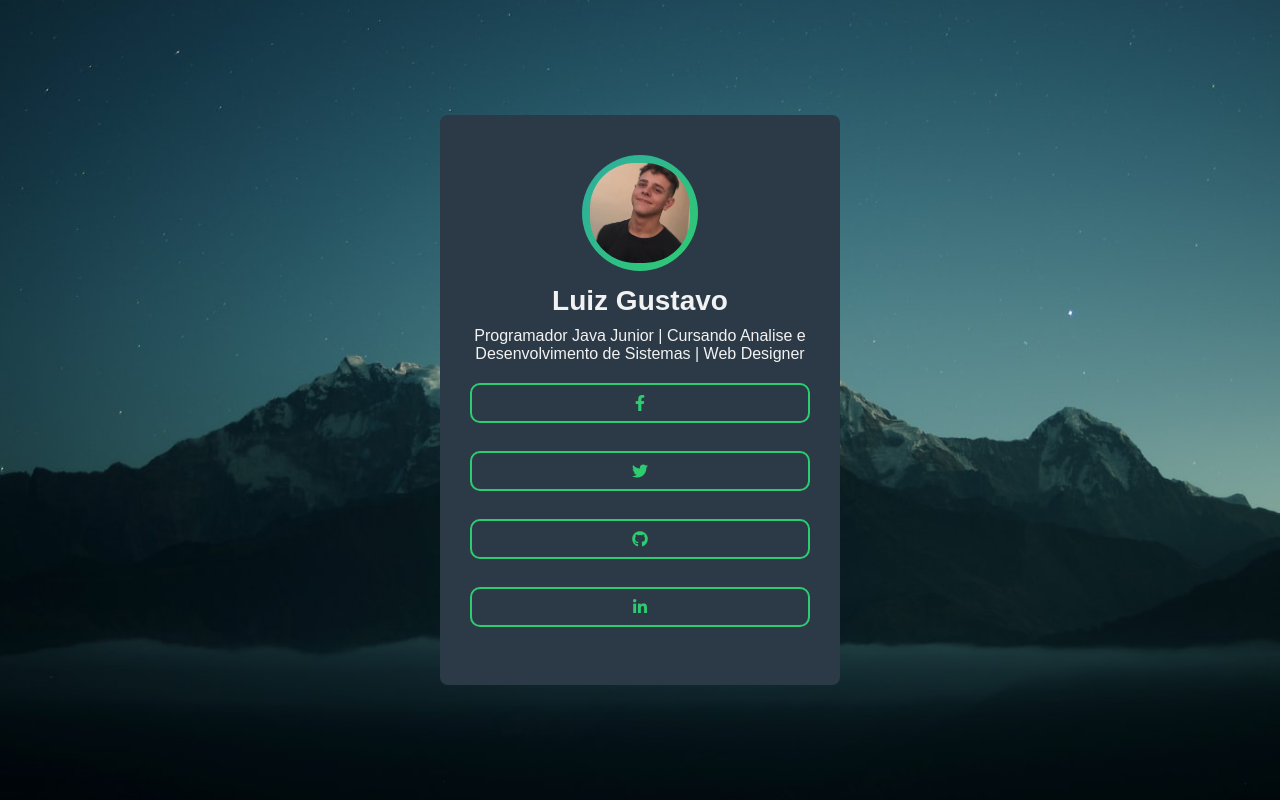
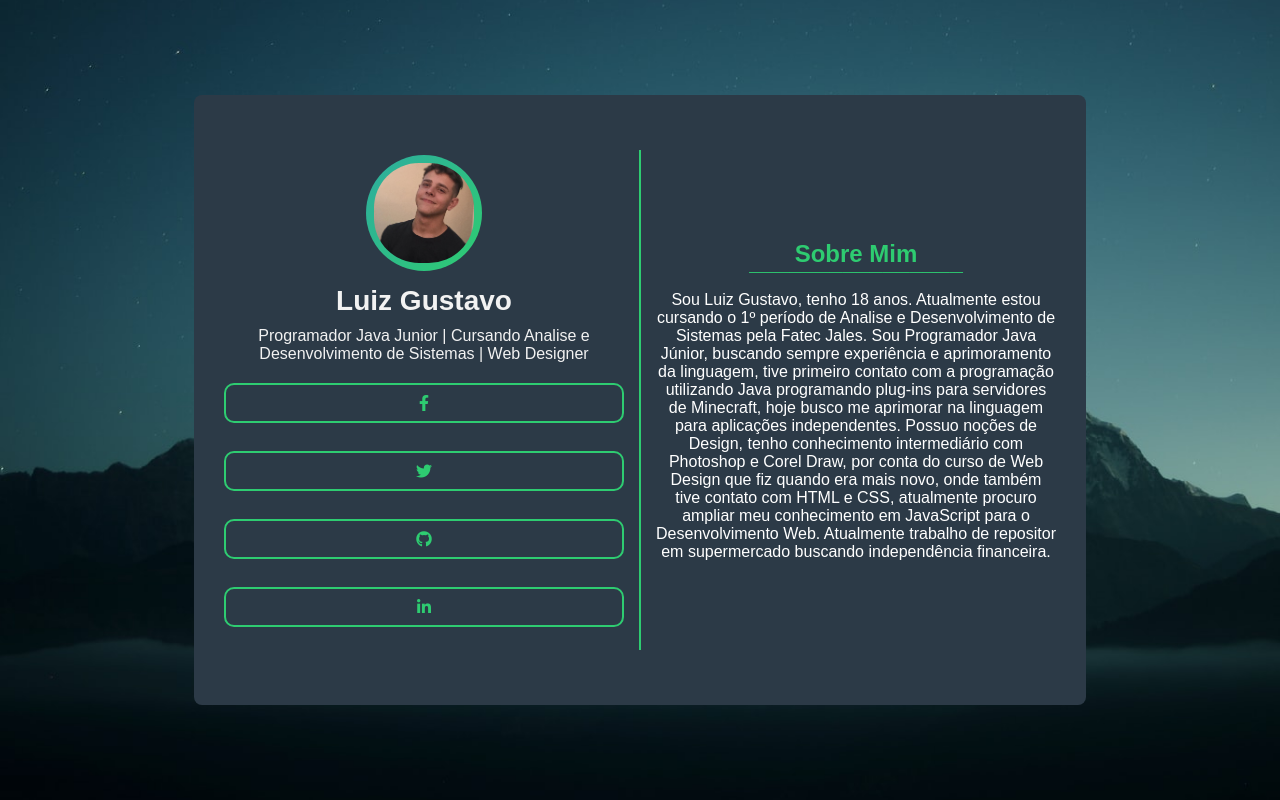
Before and after one commit to luizgcl/luizgcl, a plain HTML site: page index.html in a window 1280 px wide. Drawn offline with Linux system fonts and the light colour scheme.

Commit message:
Updated Style
+ Added Section "About Me"

```diff
--- a/css/style.css
+++ b/css/style.css
@@ -15,16 +15,55 @@ body{
     justify-content: center;
 }
 
+.container {
+    text-align: center;
+    border-radius: 8px;
+    overflow: hidden;
+    background: #2c3a47;
+    padding: 40px 30px;
+
+    display: flex;
+    flex-direction: row;
+
+    align-items: center;
+    justify-content: center;
+    animation: animated-gradient 2s linear infinite;
+}
+
 .profile-card{
     width: 400px;
     text-align: center;
     border-radius: 8px;
     overflow: hidden;
+    display: block;
 }
 
-.card-header{
-    background: #2c3a47;
-    padding: 40px 30px;
+.division {
+    width: 2px;
+    height: 500px;
+    background: #2ecc71;
+    margin: 15px;
+}
+
+
+.profile-about {
+    width: 400px;
+}
+
+.title {
+    color: #2ecc71;
+}
+
+.line {
+    top: 0;
+    color: #2ecc71;
+    margin-top: -20px;
+}
+
+.content {
+    font-weight: 300;
+    color: white;
+    margin-top: 15px;
 }
 
 .pic{
--- a/index.html
+++ b/index.html
@@ -9,6 +9,7 @@
     <link rel="stylesheet" type="text/css" href="css/style.css"/>
 </head>
 <body>
+    <section class="container">
         <div class="profile-card">
             <div class="card-header">
                 <div class="pic">
@@ -26,5 +27,18 @@
                   </div>
             </div>
         </div>
+        <div class="division"></div>
+        <div class="profile-about">
+            <h1 class="title">Sobre Mim</h1>
+            <h1 class="line">________________</h1>
+            <div class="content">
+                Sou Luiz Gustavo, tenho 18 anos.
+                Atualmente estou cursando o 1º período de Analise e Desenvolvimento de Sistemas pela Fatec Jales.
+                Sou Programador Java Júnior, buscando sempre experiência e aprimoramento da linguagem, tive primeiro contato com a programação utilizando Java programando plug-ins para servidores de Minecraft, hoje busco me aprimorar na linguagem para aplicações independentes.
+                Possuo noções de Design, tenho conhecimento intermediário com Photoshop e Corel Draw, por conta do curso de Web Design que fiz quando era mais novo, onde também tive contato com HTML e CSS, atualmente procuro ampliar meu conhecimento em JavaScript para o Desenvolvimento Web.
+                Atualmente trabalho de repositor em supermercado buscando independência financeira.
+            </div>
+        </div>
+    </section>
 </body>
 </html>
```
Lines whose indentation alone changed are shown as unchanged.
